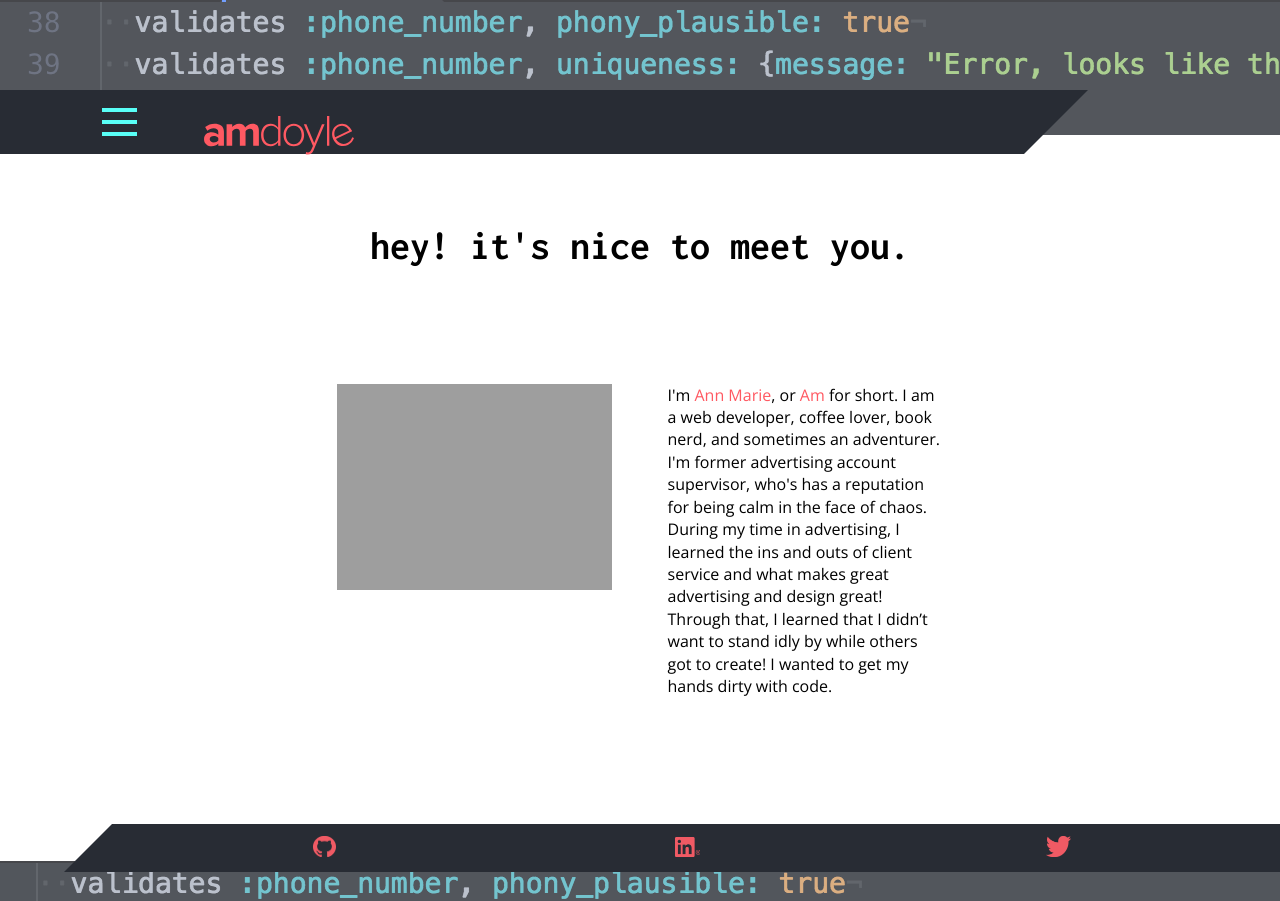
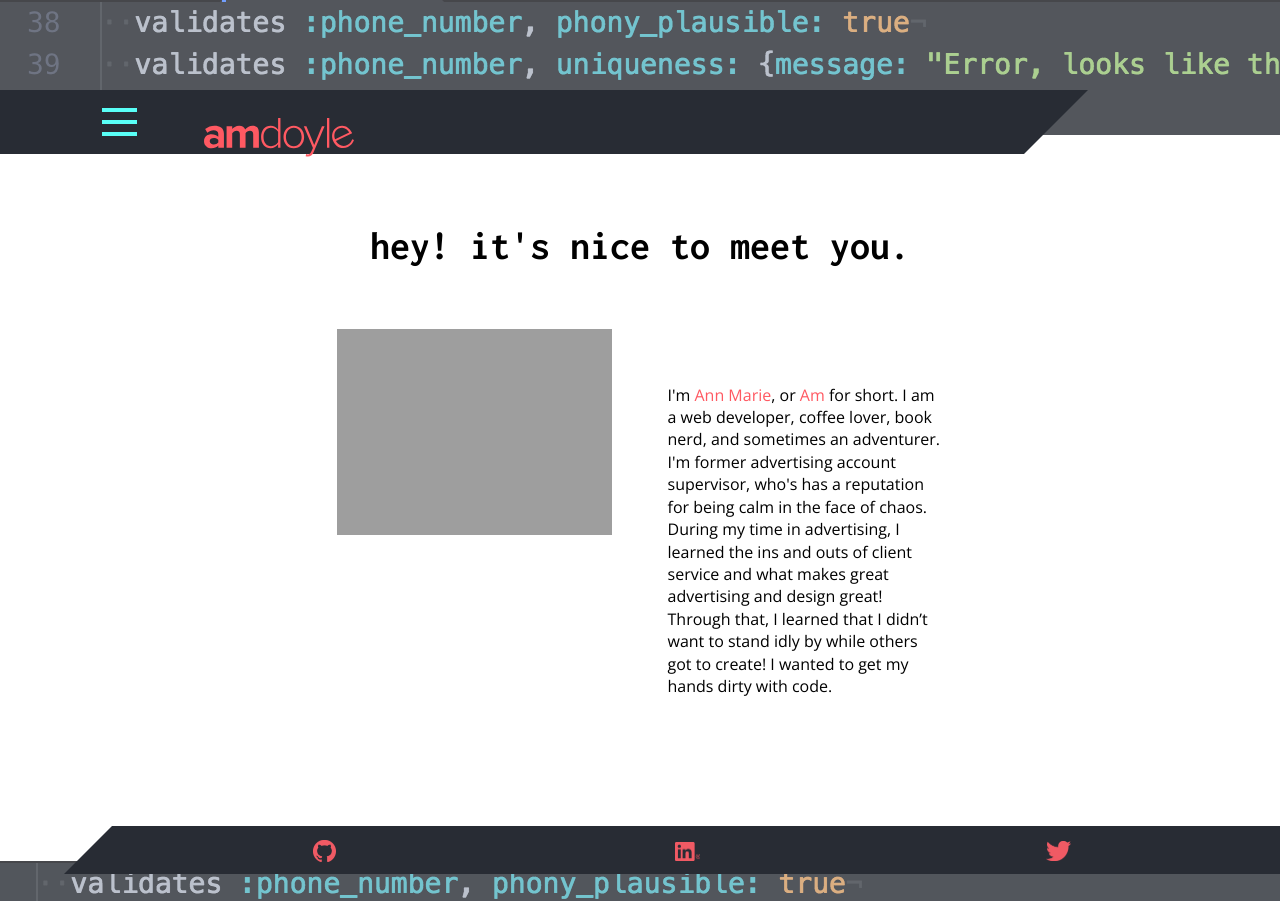
Before and after one commit to amdoyle/amdoyle, a Jekyll site: the page built from index.html, in a window 1280 px wide. Built offline with Jekyll 4.4.1, drawn with Linux system fonts in a browser that asks for light colours; nearby versions of some CDN libraries.

Commit message:
Tweak nav styles

```diff
--- a/_sass/_layout.scss
+++ b/_sass/_layout.scss
@@ -141,7 +141,7 @@
 //Site logo
 #logo img {
   display: inline-block;
-  margin-top: -50px;
+  margin-top: -48px;
   width: 150px;
   position: absolute;;
   transition: all .25s ease-in-out;
@@ -191,7 +191,7 @@
 
 .footer-content {
   height: 100%;
-  margin: -18% 0 5% 5%;
+  margin: -75px 0 5% 5%;
   padding-left: 5%;
   border-bottom: 4em solid #282c34;
   border-left: 3em solid transparent;
@@ -285,9 +285,9 @@
   //   margin-top: -14%;
   // }
 
-  .footer-content p {
-    margin-top: 11%;
-  }
+  // .footer-content p {
+  //   margin-top: 11%;
+  // }
 
 }
 
@@ -303,9 +303,9 @@
   //   margin-top: -13%;
   // }
 
-  .footer-content {
-    margin-top: -10%;
-  }
+  // .footer-content {
+  //   margin-top: -10%;
+  // }
 
 }
 
@@ -347,9 +347,9 @@
   }
 
   .footer-content {
-    margin-top: -10%;
+    // margin-top: -10%;
     & p {
-    margin-top: 7%;
+    // margin-top: 7%;
     }
   }
 
@@ -388,16 +388,16 @@
       height: auto;
     }
   }
-  .footer-content p {
-    margin-top: 6%;
-  }
+  // .footer-content p {
+  //   margin-top: 6%;
+  // }
   #about .body-content{
     display: flex;
     flex-direction: row;
     justify-content: center;
     & img {
       padding: 0;
-      margin: 5% 5% 0 0;
+      margin: 0 5% 0 0;
       width: 25%;
       height: 25%;
     }
@@ -418,9 +418,9 @@
     margin-top: 25%;
   }
 
-  .footer-content p {
-    margin-top: 5%;
-  }
+  // .footer-content p {
+  //   margin-top: 5%;
+  // }
 }
 
 
@@ -574,9 +574,9 @@
   .footer-content {
     border-bottom: 6em solid #282c34;
     border-left: 6em solid transparent;
-    margin-top: -6%;
+    // margin-top: -6%;
     & img {
-        margin-top: 10%;
+        // margin-top: 10%;
       }
   }
 
@@ -657,10 +657,10 @@
     height: 10em;
   }
 
-  .footer-content p {
-    margin-top: 3%;
-    padding-left: 0;
-  }
+  // .footer-content p {
+  //   margin-top: 3%;
+  //   padding-left: 0;
+  // }
 
   #projects img, .extra-content {
     width: 60%;
@@ -679,9 +679,9 @@
       height: 10%;
     }
 
-  .footer-content {
-    margin-top: -4%;
-  }
+  // .footer-content {
+  //   margin-top: -4%;
+  // }
 }
 
 @media screen and (min-width: 2700px) {
@@ -734,13 +734,13 @@
       top: 1em;
     }
   }
-
-  .footer-content {
-    margin-top: -3.75%;
-    & p {
-      margin-top: 2%;
-    }
-  }
+  //
+  // .footer-content {
+  //   margin-top: -3.75%;
+  //   & p {
+  //     margin-top: 2%;
+  //   }
+  // }
 
   #hamburger-nav.close-button span:before {
       height: .5em;
@@ -774,12 +774,12 @@
   .nav-menu {
     margin-top: 0;
   }
-  .footer-content {
-    margin-top: -2.75%;
-    & p {
-      margin-top: 1.5%;
-    }
-  }
+  // .footer-content {
+  //   margin-top: -2.75%;
+  //   & p {
+  //     margin-top: 1.5%;
+  //   }
+  // }
 }
 
 @media screen and (min-width: 5000px) {
@@ -800,8 +800,8 @@
   // #logo img {
   //   margin-top: -3.75%;
   // }
-
-  .footer-content {
-    margin-top: -2%;
-  }
+  //
+  // .footer-content {
+  //   margin-top: -2%;
+  // }
 }
```
